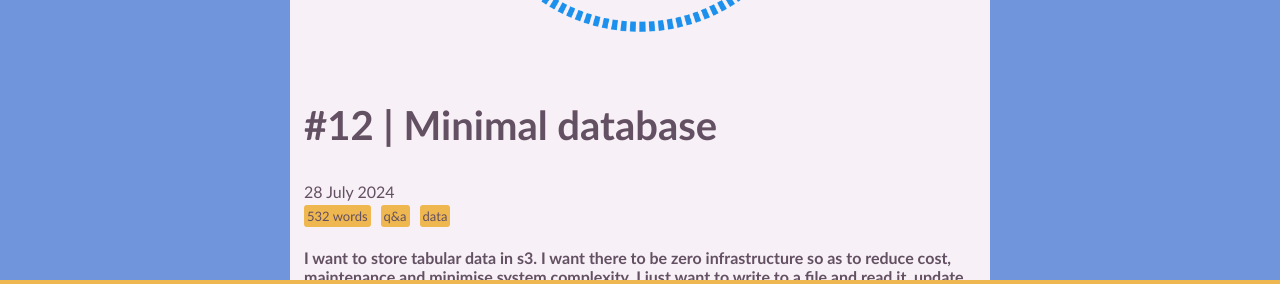
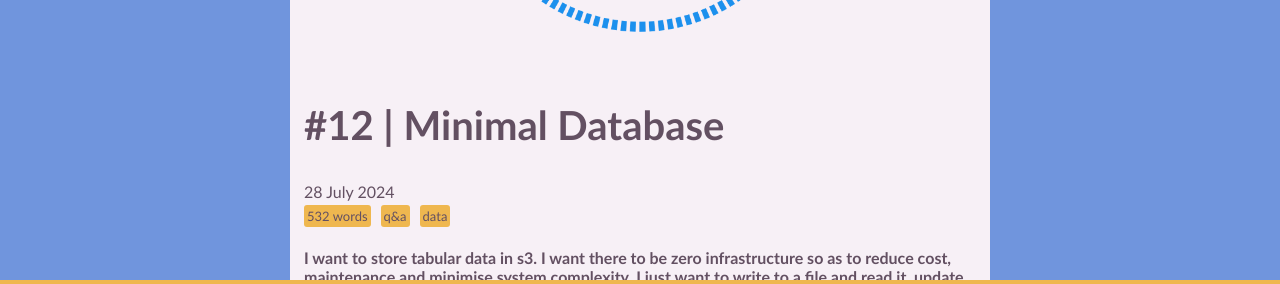
Before and after one commit to itsakettle/itsakettle.github.io, a Jekyll site: the page built from _posts/2024-07-13-28_minimal_database.md, in a window 1280 px wide. Shown: the part 539-823 px from the top of the page. Built offline with Jekyll 4.4.1, drawn with Linux system fonts in a browser that asks for light colours.

```diff
--- a/_posts/2024-07-13-28_minimal_database.md
+++ b/_posts/2024-07-13-28_minimal_database.md
@@ -1,6 +1,6 @@
 ---
 layout:     post
-title:      "Minimal database"
+title:      "Minimal Database"
 permalink: "12"
 subtitle:
 date:       2024-07-28
```
